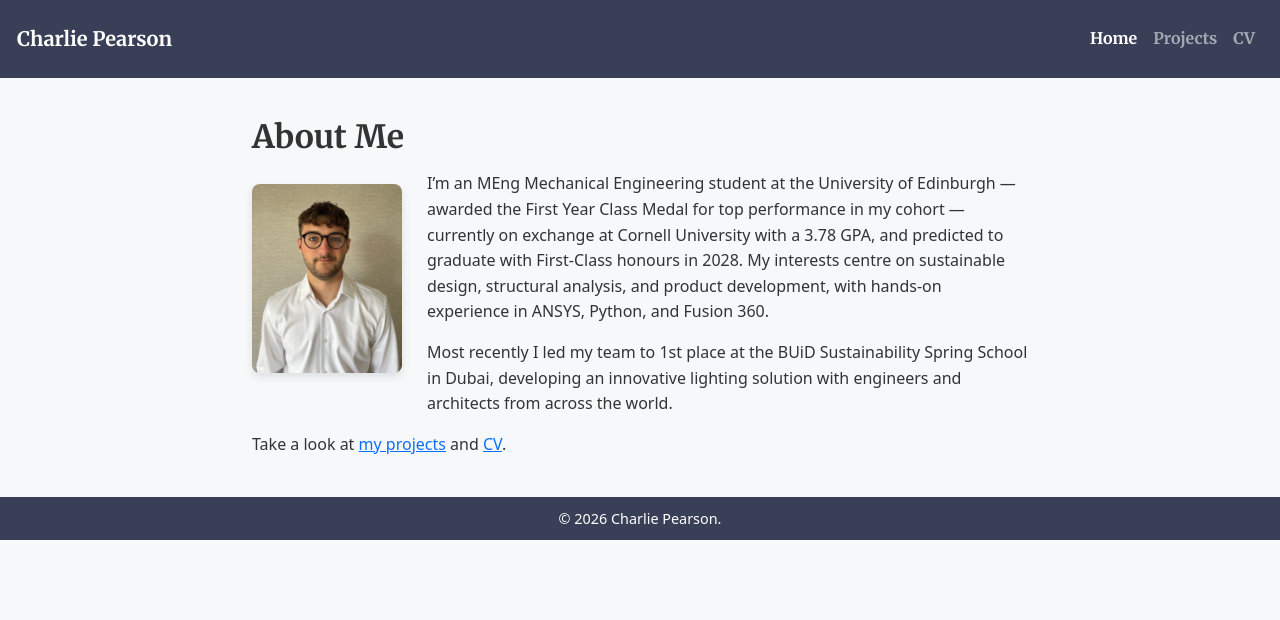
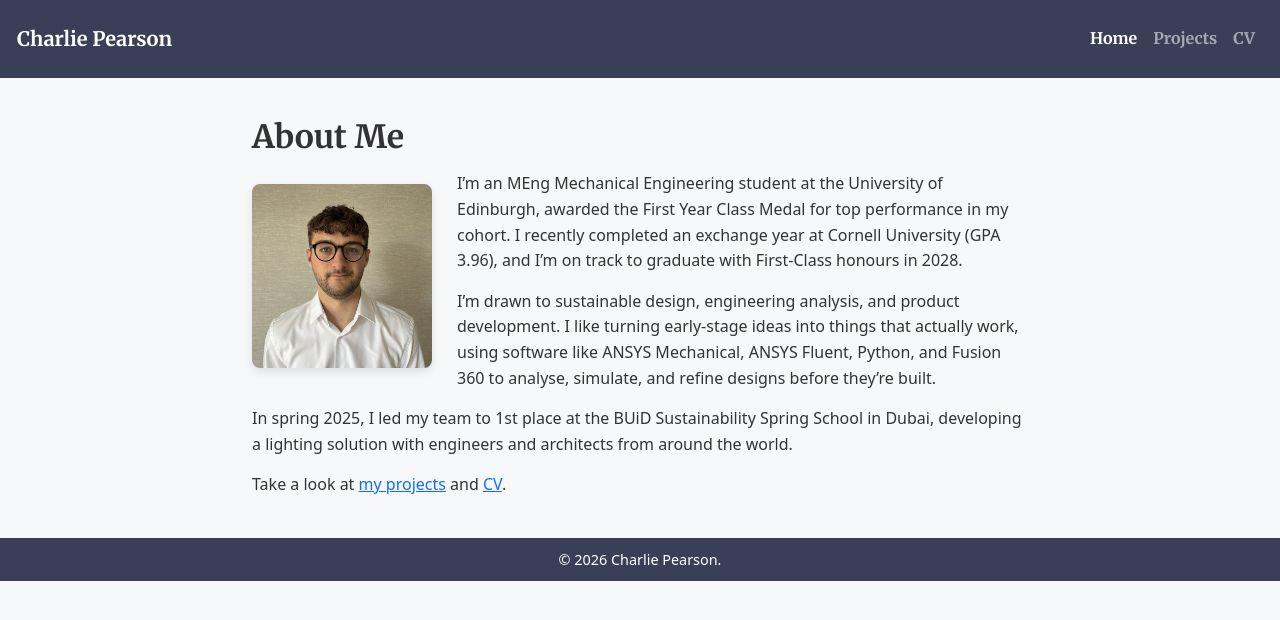
Before and after one commit to CPearson03/CPearson03.github.io, a Jekyll site: the page built from index.md, in a window 1280 px wide. Shown: the top 620 px of the page. Built offline with Jekyll 4.4.1, drawn with Linux system fonts in a browser that asks for light colours.

Commit message:
about me edits

```diff
--- a/_sass/custom.scss
+++ b/_sass/custom.scss
@@ -97,7 +97,7 @@ footer {
 .profile-image {
   float: left;
   margin: 20px 25px 25px 0;
-  width: 150px;
+  width: 180px;
   vertical-align: top;
 }
 
--- a/index.md
+++ b/index.md
@@ -7,9 +7,10 @@ title: Charlie Pearson
 
 ![Profile Picture]({{ "assets/images/Profile_Picture.jpg" | relative_url }}){: class="profile-image"}
 
-I'm an MEng Mechanical Engineering student at the University of Edinburgh — awarded the First Year Class Medal for top performance in my cohort — currently on exchange at Cornell University with a 3.78 GPA, and predicted to graduate with First-Class honours in 2028. My interests centre on sustainable design, structural analysis, and product development, with hands-on experience in ANSYS, Python, and Fusion 360.
+I'm an MEng Mechanical Engineering student at the University of Edinburgh, awarded the First Year Class Medal for top performance in my cohort. I recently completed an exchange year at Cornell University (GPA 3.96), and I'm on track to graduate with First-Class honours in 2028.
 
+I'm drawn to sustainable design, engineering analysis, and product development. I like turning early-stage ideas into things that actually work, using software like ANSYS Mechanical, ANSYS Fluent, Python, and Fusion 360 to analyse, simulate, and refine designs before they're built.
 
-Most recently I led my team to 1st place at the BUiD Sustainability Spring School in Dubai, developing an innovative lighting solution with engineers and architects from across the world.
+In spring 2025, I led my team to 1st place at the BUiD Sustainability Spring School in Dubai, developing a lighting solution with engineers and architects from around the world.
 
 Take a look at [my projects](/projects/) and [CV](/cv/).
```
Also changed, not shown: assets/images/Profile_Picture.jpg, 4 other files.
